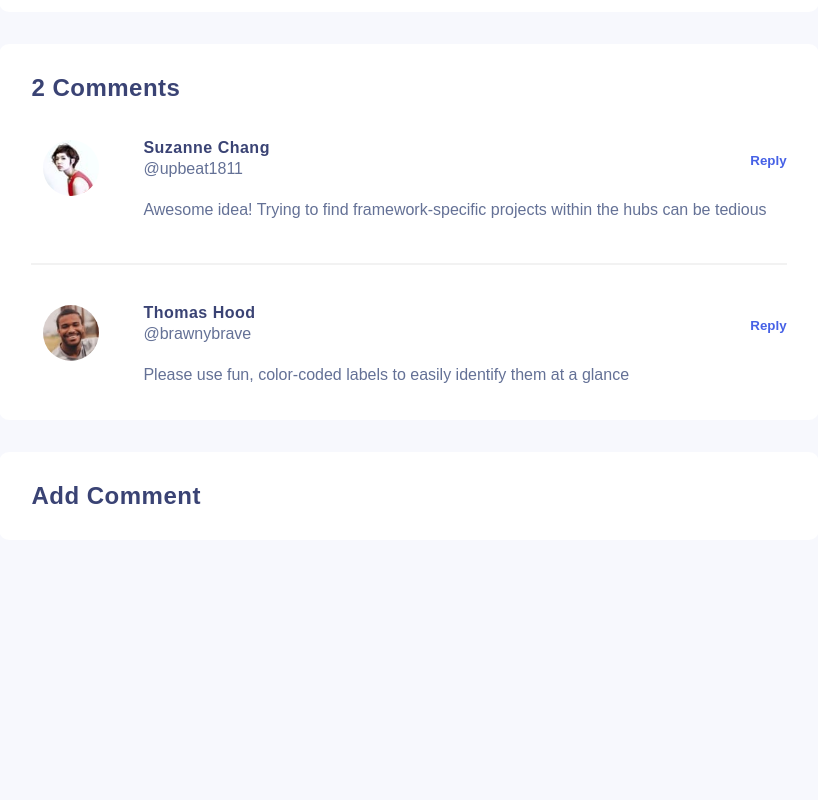
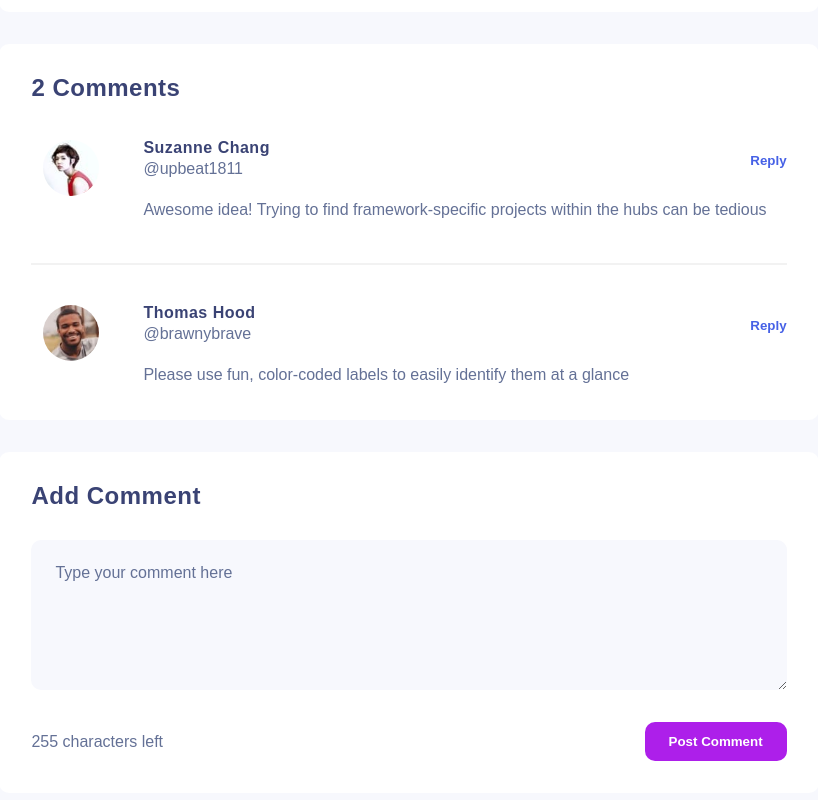
Before and after one commit to Manasseh919/ama-training-project, a React (Create React App) app: page /feedback-detail/1 in a window 1280 px wide. Shown: the part 344-1144 px from the top of the page, without its empty margins (231-1049 px from the left). Before the commit the page ends 996 px from the top, so only its background shows below. Built offline with nearby package versions, Linux system fonts and the light colour scheme.

Commit message:
add comment done

```diff
--- a/src/components/feedback-detail/AddComment.js
+++ b/src/components/feedback-detail/AddComment.js
@@ -5,6 +5,19 @@ const AddComment = () => {
    return (
       <AddCommentWrap>
          <h2>Add Comment</h2>
+         <Form>
+            <textarea
+               name=''
+               id=''
+               placeholder='Type your comment here'
+            ></textarea>
+            <div className='form-footer'>
+               <p>255 characters left</p>
+               <button type='submit' className='btn add-btn'>
+                  Post Comment
+               </button>
+            </div>
+         </Form>
       </AddCommentWrap>
    );
 };
@@ -18,5 +31,38 @@ const AddCommentWrap = styled.div`
 
    h2 {
       text-transform: capitalize;
+      margin-bottom: 2rem;
    }
 `;
+
+const Form = styled.form`
+   display: grid;
+   gap: 2rem;
+
+   textarea {
+      width: 100%;
+      height: 150px;
+      padding: 1.5rem;
+      border: transparent;
+      background: ${(props) => props.theme.grey_light};
+      border-radius: ${misc.rounded.sm};
+      outline: transparent;
+      font-size: 1rem;
+      color: ${(props) => props.theme.grey_dark};
+
+      &::placeholder {
+         font-size: 1rem;
+         color: ${(props) => props.theme.grey_dark};
+      }
+   }
+
+   .form-footer {
+      display: flex;
+      justify-content: space-between;
+      align-items: center;
+
+      p {
+         margin-bottom: 0;
+      }
+   }
+`;
--- a/src/components/feedback-detail/Comment.js
+++ b/src/components/feedback-detail/Comment.js
@@ -83,7 +83,7 @@ const CommentWrap = styled.article`
    .line {
       width: 2px;
       height: 100%;
-      background-color: rgba(0, 0, 0, 0.05);
+      background: ${(props) => props.theme.grey_light};
       display: flex;
       justify-content: center;
       margin: 1.5rem 0;
@@ -152,7 +152,7 @@ const InnerComment = styled.article`
    .inner-line {
       width: 2px;
       height: 90%;
-      background-color: rgba(0, 0, 0, 0.05);
+      background: ${(props) => props.theme.grey_light};
       display: flex;
       justify-content: center;
    }
@@ -178,7 +178,7 @@ const InnerComment = styled.article`
 
       span {
          color: ${(props) => props.theme.purple};
-         font-weight: ${typography.weight.semibold};
+         font-weight: ${typography.weight.bold};
       }
    }
 
--- a/src/pages/Roadmap.js
+++ b/src/pages/Roadmap.js
@@ -4,9 +4,12 @@ import {
    RoadmapHeader,
 } from '../components/roadmap';
 
+import { Seo } from '../components/shared';
+
 const Roadmap = () => {
    return (
       <>
+         <Seo title='Roadmap' />
          <RoadmapHeader />
          <RoadmapTabs />
          <RoadmapContent />
--- a/src/styles/globalStyle.js
+++ b/src/styles/globalStyle.js
@@ -4,7 +4,7 @@ import { typography, breakpoints, misc } from '.';
 const bodyStyles = css`
    font-family: ${typography.type.primary};
    background: ${(props) => props.theme.grey_light};
-   color: ${(props) => props.theme.dark};
+   color: ${(props) => props.theme.grey_dark};
    line-height: 1.6;
    max-width: 1600px;
    font-weight: 400;
@@ -75,7 +75,7 @@ const bodyStyles = css`
       border-radius: ${misc.rounded.sm};
       border: none;
       color: ${(props) => props.theme.blue};
-      font-weight: ${typography.weight.semibold};
+      font-weight: ${typography.weight.bold};
       text-transform: capitalize;
    }
 
```
